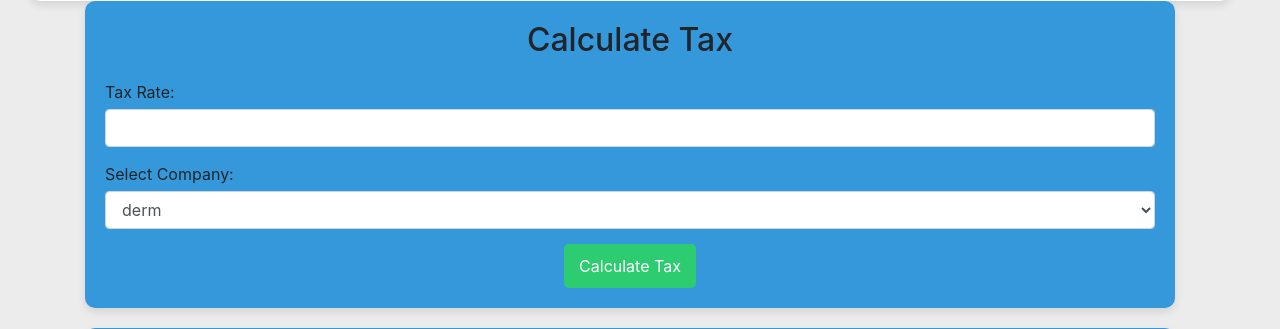
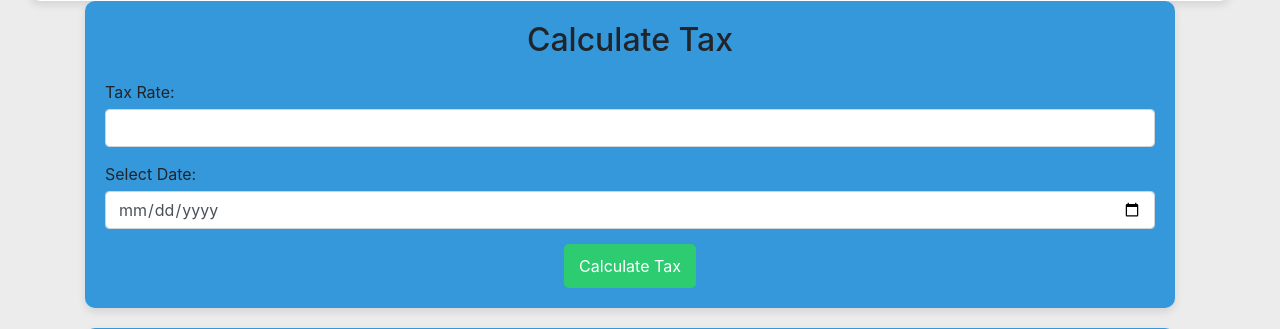
Before and after one commit to pritom02bh/tax_application, a Flask app: page / in a window 1280 px wide. Shown: the part 1012-1341 px from the top of the page. Run offline with Flask 3, Linux system fonts and the light colour scheme; data comes from the database, SQL or seed files in the repository; some libraries are stand-ins or nearby versions.

Commit message:
tax_calculator_update

```diff
--- a/app.py
+++ b/app.py
@@ -90,24 +90,25 @@ def delete(record_id):
     return jsonify({'success': True})
 
 # New route for calculating tax
+
 @app.route('/calculate_tax', methods=['POST'])
 def calculate_tax():
     tax_rate = float(request.form.get('tax_rate'))
-    company_calculator = request.form.get('company_calculator')
+    selected_date = request.form.get('selected_date')
 
-    # Fetch all rows for the selected company
     conn = sqlite3.connect(DATABASE)
     cursor = conn.cursor()
-    cursor.execute("SELECT * FROM tax_record WHERE company=?", (company_calculator,))
+
+    cursor.execute("SELECT * FROM tax_record WHERE payment_date=?", (selected_date,))
     company_data = cursor.fetchall()
 
-    # Calculate the total amount for the company
+    if not company_data:
+        conn.close()
+        return jsonify({'error': 'No records found for the selected date'})
+
     total_amount = sum(row[2] for row in company_data)
+    tax_due = total_amount * tax_rate / 100
 
-    # Calculate the tax amount
-    tax_due = total_amount * tax_rate
-
-    # Prepare the result
     result = {
         'company_data': company_data,
         'total_amount': total_amount,
@@ -118,5 +119,6 @@ def calculate_tax():
 
     return jsonify(result)
 
+
 if __name__ == '__main__':
     app.run(debug=True)
--- a/templates/index.html
+++ b/templates/index.html
@@ -4,6 +4,7 @@
     <meta charset="UTF-8">
     <meta name="viewport" content="width=device-width, initial-scale=1.0">
     <title>Tax Records</title>
+    <link rel="stylesheet" href="https://stackpath.bootstrapcdn.com/bootstrap/4.5.2/css/bootstrap.min.css">
     <link rel="stylesheet" href="https://stackpath.bootstrapcdn.com/bootstrap/4.5.2/css/bootstrap.min.css">
 
     <style>
@@ -147,13 +148,8 @@
                     <input type="number" class="form-control" id="tax_rate" name="tax_rate" required>
                 </div>
                 <div class="form-group">
-                    <label for="company_calculator">Select Company:</label>
-                    <select class="form-control" id="company_calculator" name="company_calculator">
-                        <!-- Add the following option for each company in your database -->
-                        <option value="derm">derm</option>
-                        <option value="tek">tek</option>
-                        <!-- Add more options for other companies -->
-                    </select>
+                    <label for="selected_date">Select Date:</label>
+                    <input type="date" class="form-control" id="selected_date" name="selected_date" required>
                 </div>
                 <button type="button" onclick="calculateTax()">Calculate Tax</button>
             </form>
@@ -172,6 +168,9 @@
             </table>
         </div>
     </div>
+
+    <!-- Notification -->
+    <div id="notification" class="alert alert-success" role="alert" style="display:none;"></div>
 
 
     <div class="container">
@@ -362,22 +361,12 @@
                 }, 15000); // Delay for 3 seconds before refreshing
             }
 
-            // Function to calculate tax
+           // Function to calculate tax
             window.calculateTax = function () {
                 var tax_rate = $('#tax_rate').val();
-                var company_calculator = $('#company_calculator').val();
+                var selected_date = $('#selected_date').val();
 
-                $.post('/calculate_tax', { tax_rate: tax_rate, company_calculator: company_calculator }, function (results) {
-                    displayTaxResult(results);
-                });
-            }
-
-            // Function to calculate tax
-            window.calculateTax = function () {
-                var tax_rate = $('#tax_rate').val();
-                var company_calculator = $('#company_calculator').val();
-
-                $.post('/calculate_tax', { tax_rate: tax_rate, company_calculator: company_calculator }, function (results) {
+                $.post('/calculate_tax', { tax_rate: tax_rate, selected_date: selected_date }, function (results) {
                     displayTaxResult(results, tax_rate);
                 });
             }
@@ -420,6 +409,20 @@
                 taxResultTable.show();
             }
 
+                // Function to display notifications
+                function showNotification(message, type) {
+                    var notificationDiv = $('#notification');
+                    notificationDiv.text(message);
+                    notificationDiv.removeClass(); // Remove existing classes
+                    notificationDiv.addClass('alert alert-' + type); // Add new class
+                    notificationDiv.show();
+
+                    // Hide the notification after 3 seconds
+                    setTimeout(function () {
+                        notificationDiv.hide();
+                    }, 15000); // Adjust the time as needed
+                }
+
 
         });
     </script>
```
